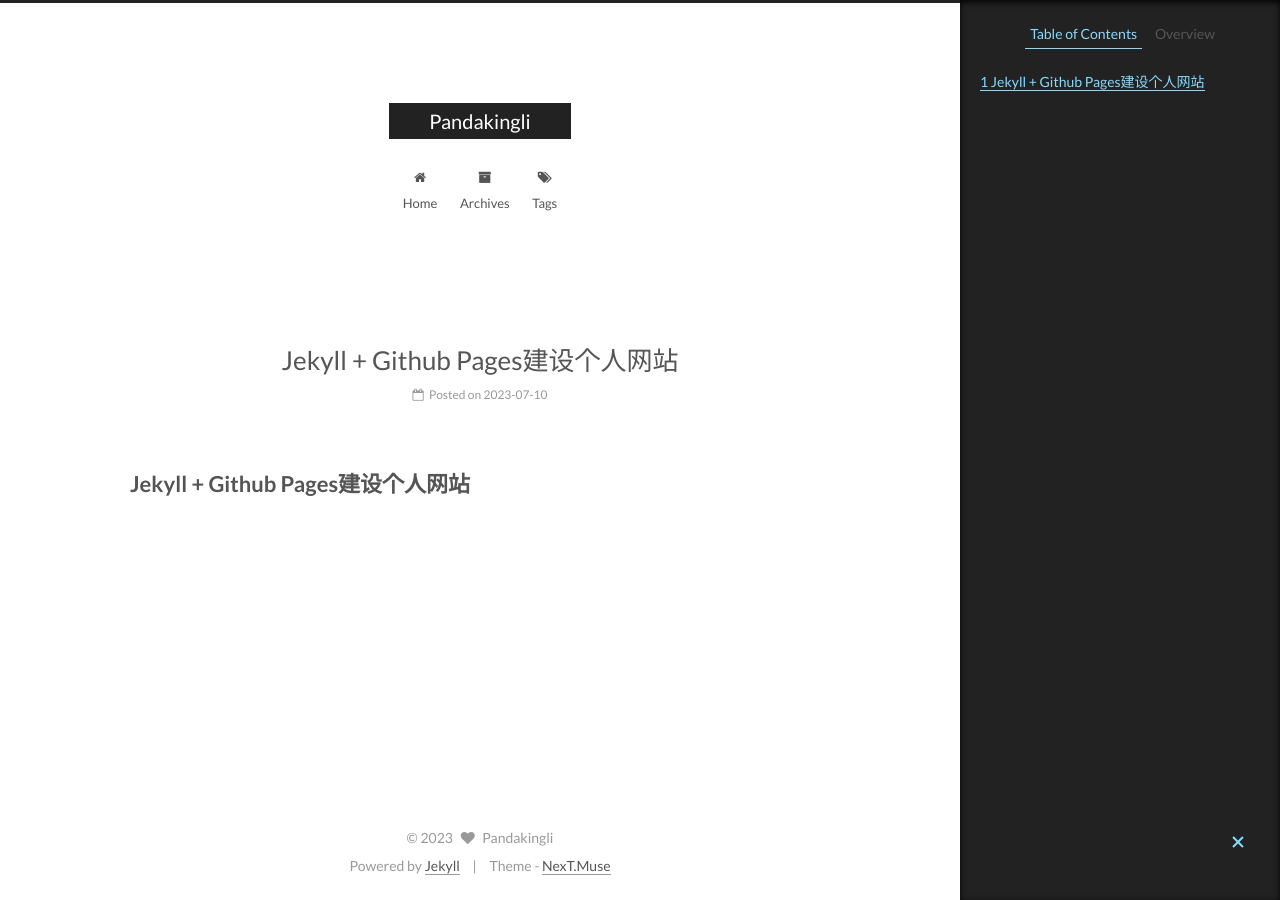
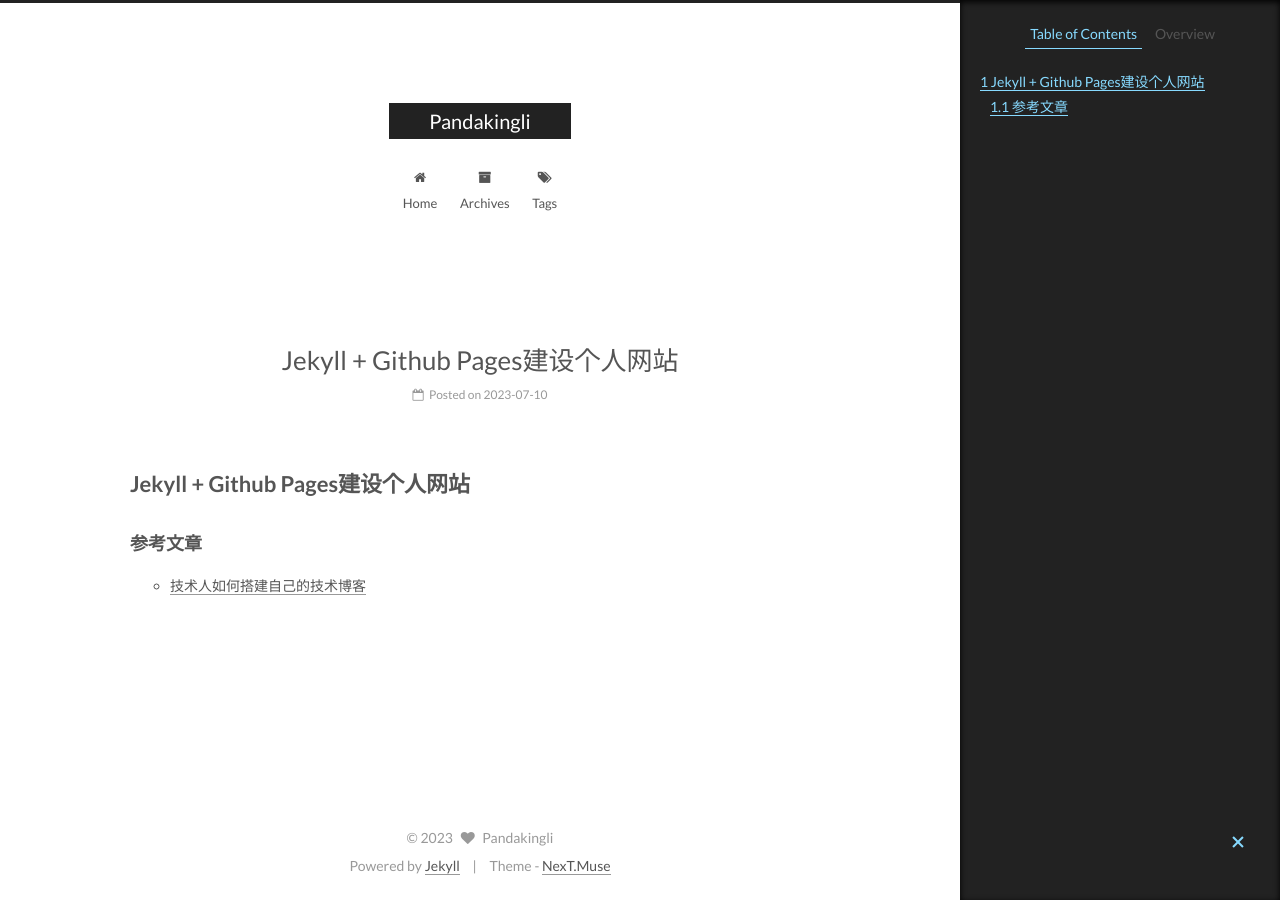
Before and after one commit to pandakingli/pandakingli.github.io, a Jekyll site: the page built from _posts/2023-07-10-Jekyll + Github Pages建设个人网站.md, in a window 1280 px wide. Built offline with Jekyll 4.4.1, drawn with Linux system fonts in a browser that asks for light colours.

Commit message:
modify post

```diff
--- a/_posts/2023-07-10-Jekyll + Github Pages建设个人网站.md
+++ b/_posts/2023-07-10-Jekyll + Github Pages建设个人网站.md
@@ -6,3 +6,7 @@ tags:
 ---
 
 # Jekyll + Github Pages建设个人网站
+
+
+### 参考文章
+- [技术人如何搭建自己的技术博客](http://www.ityouknow.com/other/2018/09/16/create-blog.html)
```
